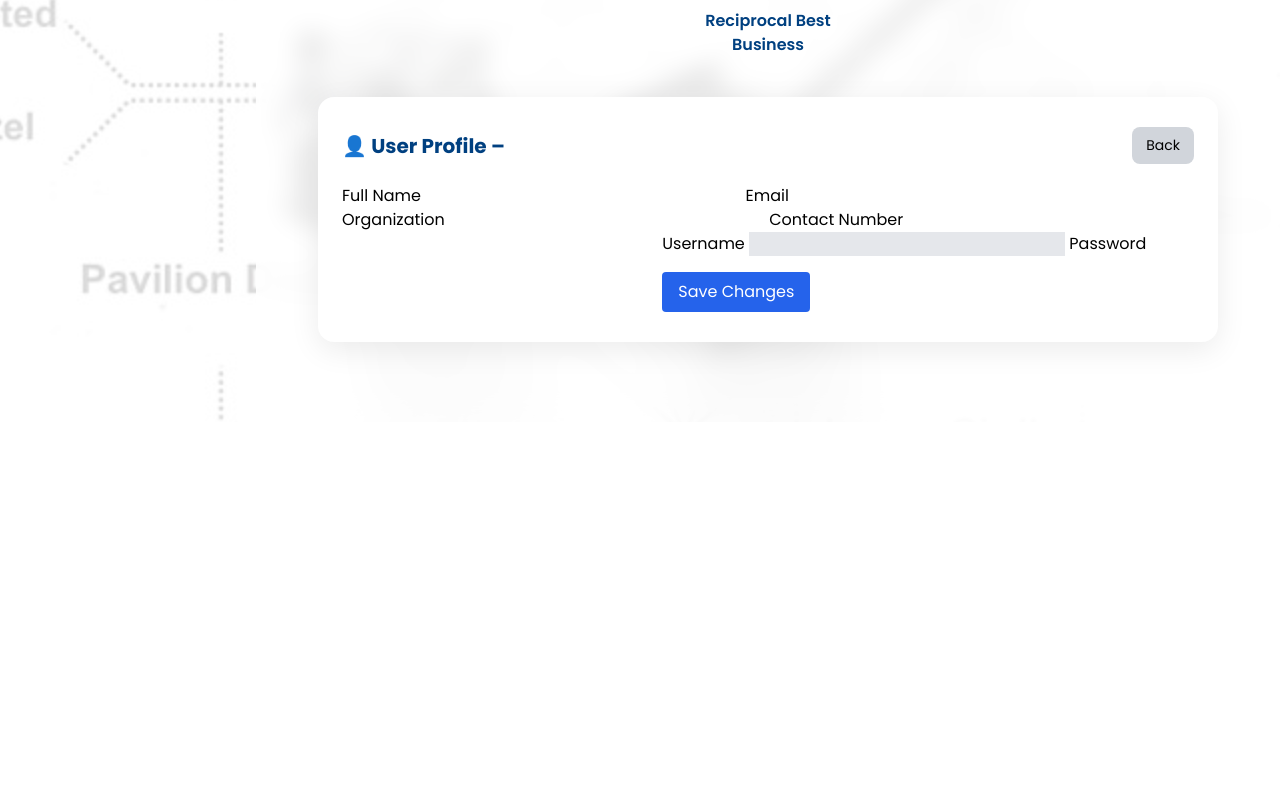
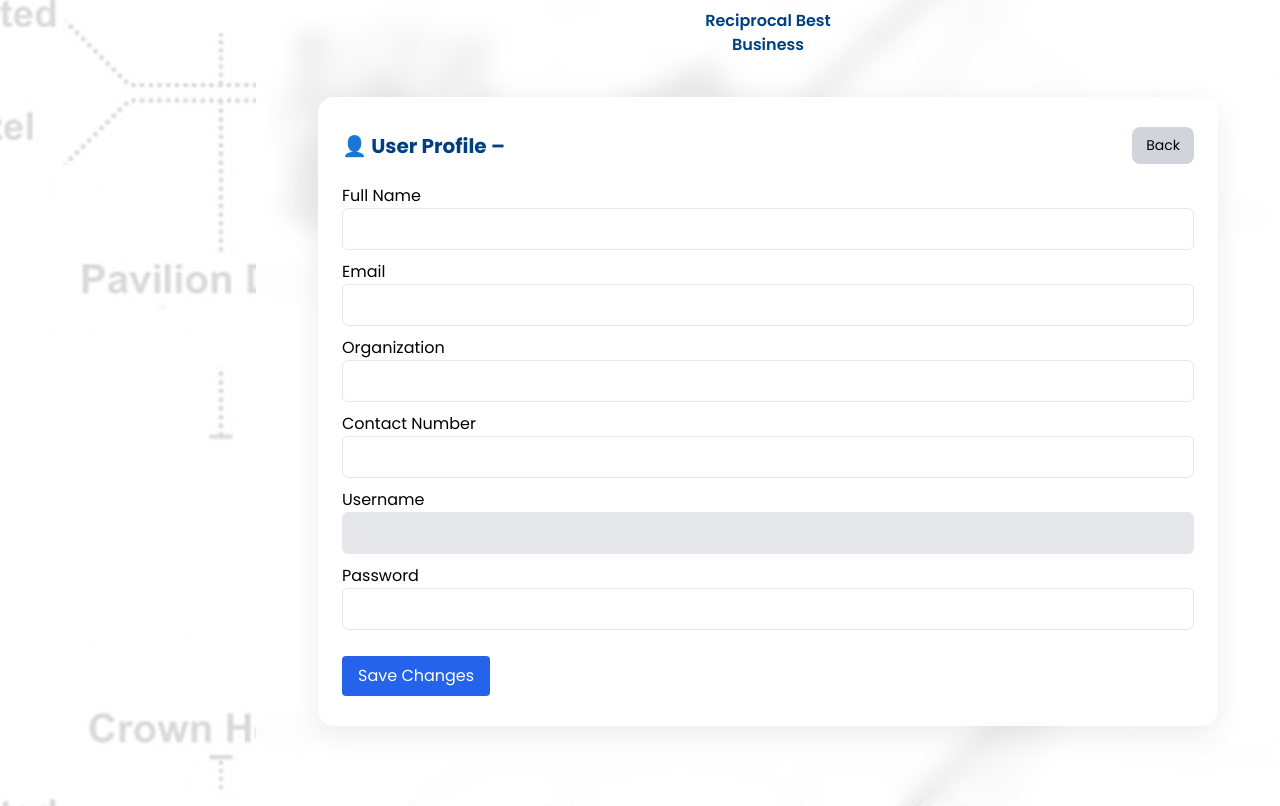
Before and after one commit to Sanketchikane/venus-jewel-portal, a Flask app: template templates/view_user.html in a window 1280 px wide. Shown: the part 1071-1877 px from the top of the page. Before the commit the page ends 1491 px from the top, so only its background shows below. Run offline with Flask 3, Linux system fonts and the light colour scheme; the template is opened without the code that fills it, so the values that code supplies are empty; some libraries are stand-ins or nearby versions.

Commit message:
Update view_user.html

```diff
--- a/templates/view_user.html
+++ b/templates/view_user.html
@@ -20,6 +20,14 @@
     padding: 8px 14px;
     border-radius: 8px;
     font-size: 14px;
+  }
+  form input {
+    display:block;
+    width:100%;
+    padding:8px 10px;
+    margin-bottom:10px;
+    border:1px solid #e2e8f0;
+    border-radius:6px;
   }
 </style>
 
```
